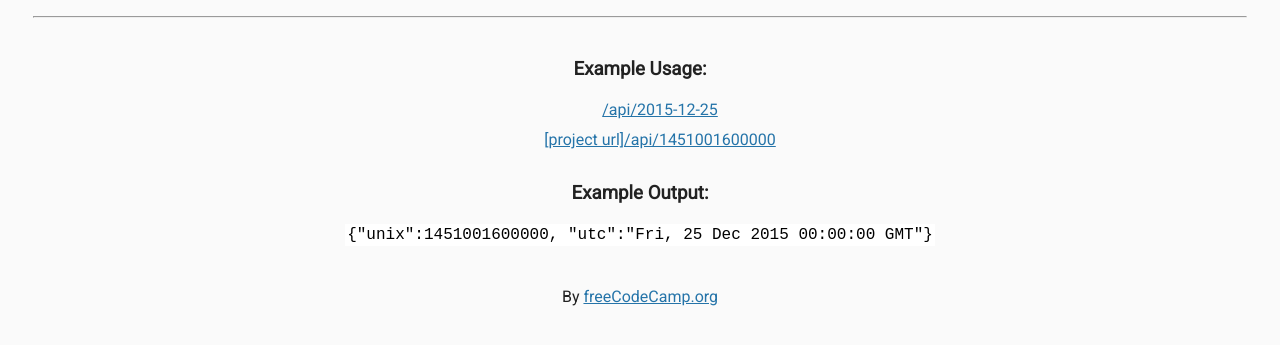
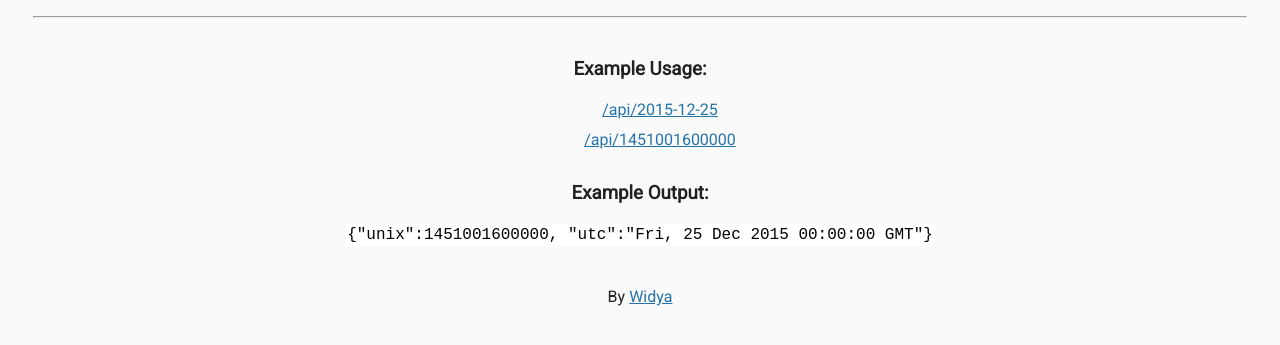
Before and after one commit to widyaageng/backendone, a website: page views/index.html in a window 1280 px wide. Shown: the part 53-398 px from the top of the page. Drawn offline with Linux system fonts and the light colour scheme; files that its build step writes are made by us from their sources.

Commit message:
differentiate my index html

```diff
--- a/views/index.html
+++ b/views/index.html
@@ -15,7 +15,7 @@
       <h3>Example Usage:</h3>
       <ul>
         <li><a href="api/2015-12-25">/api/2015-12-25</a></li>
-        <li><a href="api/1451001600000">[project url]/api/1451001600000</a></li>
+        <li><a href="api/1451001600000">/api/1451001600000</a></li>
       </ul>
 
       <h3>Example Output:</h3>
@@ -25,7 +25,7 @@
     </div>
     <div class="footer">
       <p>
-        By <a href="https://www.freecodecamp.org/">freeCodeCamp.org</a>
+        By <a href="https://github.com/widyaageng">Widya</a>
       </p>
     </div>
   </body>
```
